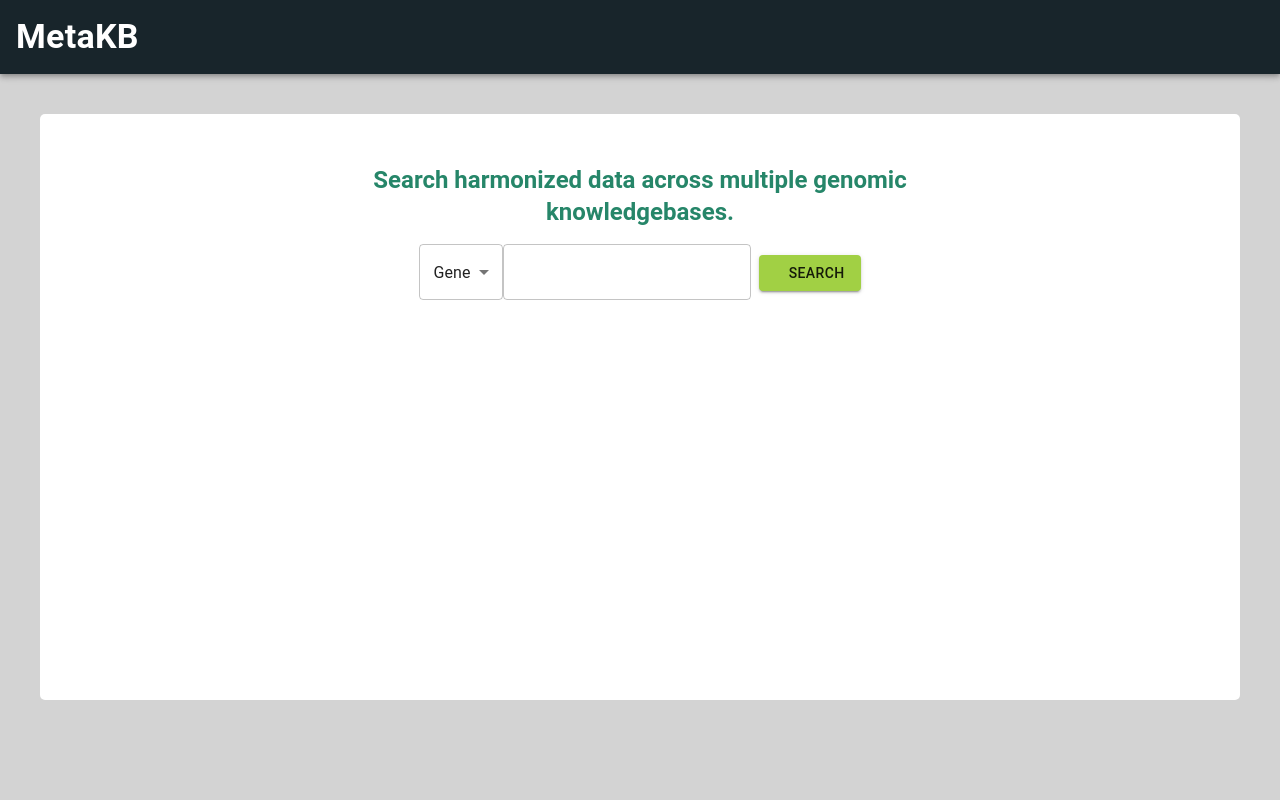
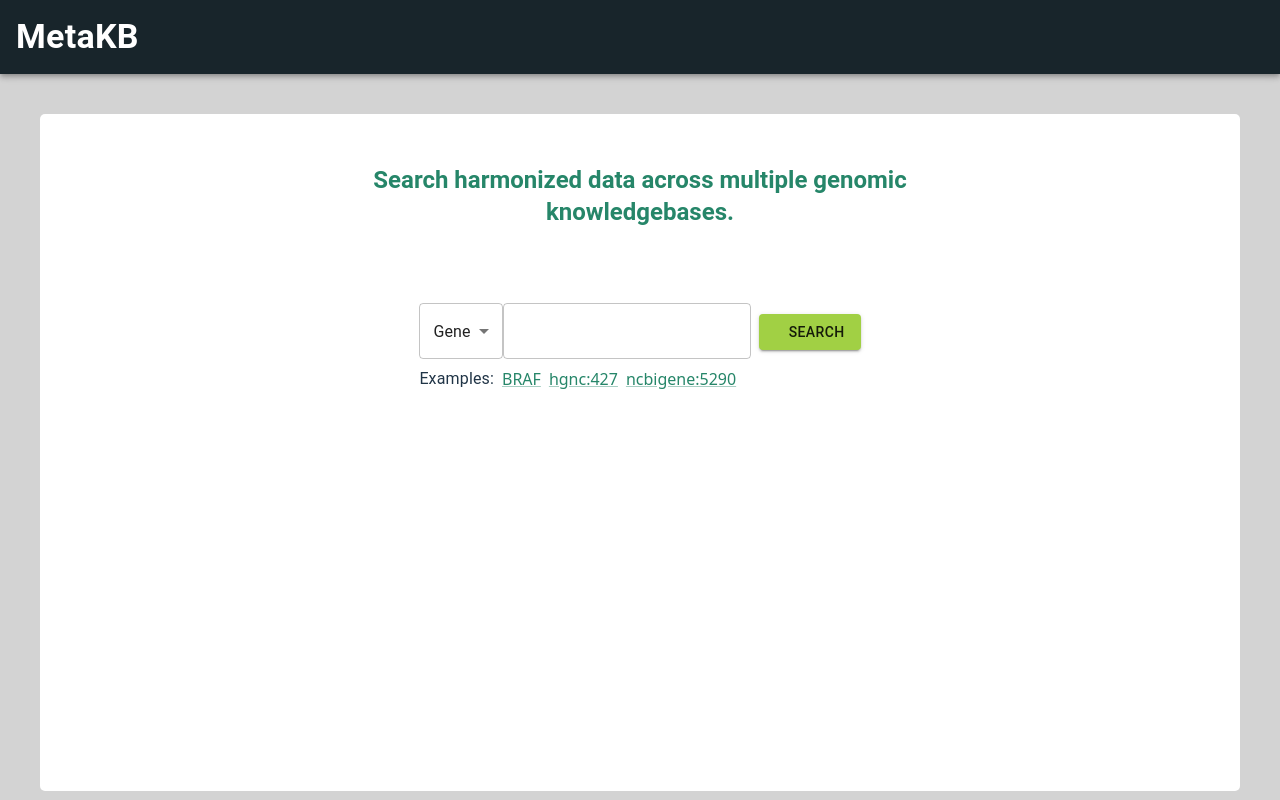
Before and after one commit to cancervariants/metakb, a React (Vite) app in the folder client/: page / in a window 1280 px wide. Built offline with nearby package versions, Linux system fonts and the light colour scheme; no server answers; some icons are missing.

Commit message:
feat: add example searches (#604)
close #587

```diff
--- a/client/src/pages/Home.tsx
+++ b/client/src/pages/Home.tsx
@@ -1,6 +1,6 @@
 import * as React from 'react'
 import Header from '../components/Header'
-import { Box, Button, MenuItem, Select, TextField, Typography } from '@mui/material'
+import { Box, Button, Link, MenuItem, Select, TextField, Typography } from '@mui/material'
 import SearchIcon from '@mui/icons-material/Search'
 import { useNavigate } from 'react-router-dom'
 
@@ -39,7 +39,13 @@ const HomePage = () => {
             color="primary"
             fontWeight="bold"
             mb={2}
-            sx={{ width: '50%', justifyContent: 'center', textAlign: 'center', mt: '50px' }}
+            sx={{
+              width: '50%',
+              justifyContent: 'center',
+              textAlign: 'center',
+              mt: '50px',
+              mb: '75px',
+            }}
           >
             Search harmonized data across multiple genomic knowledgebases.
           </Typography>
@@ -61,6 +67,32 @@ const HomePage = () => {
               <SearchIcon />
               Search
             </Button>
+            <Box id="example-searches" display="flex" mt={1} gap={1}>
+              <Typography>Examples: </Typography>
+              {searchType === 'gene' && (
+                <Box id="gene-example-searches" gap={1} display="flex">
+                  <Link href="/search?gene=BRAF" rel="noreferrer">
+                    <span>BRAF</span>
+                  </Link>
+                  <Link href="/search?gene=hgnc:427" rel="noreferrer">
+                    <span>hgnc:427</span>
+                  </Link>
+                  <Link href="/search?gene=ncbigene:5290" rel="noreferrer">
+                    <span>ncbigene:5290</span>
+                  </Link>
+                </Box>
+              )}
+              {searchType === 'variation' && (
+                <Box id="gene-example-searches" gap={1} display="flex">
+                  <Link href="/search?variation=BRAF%20V600E" rel="noreferrer">
+                    <span>BRAF V600E</span>
+                  </Link>
+                  <Link href="/search?variation=NC_000007.13:g.55259515T>G" rel="noreferrer">
+                    <span>{'NC_000007.13:g.55259515T>G'}</span>
+                  </Link>
+                </Box>
+              )}
+            </Box>
           </Box>
         </Box>
       </main>
```
